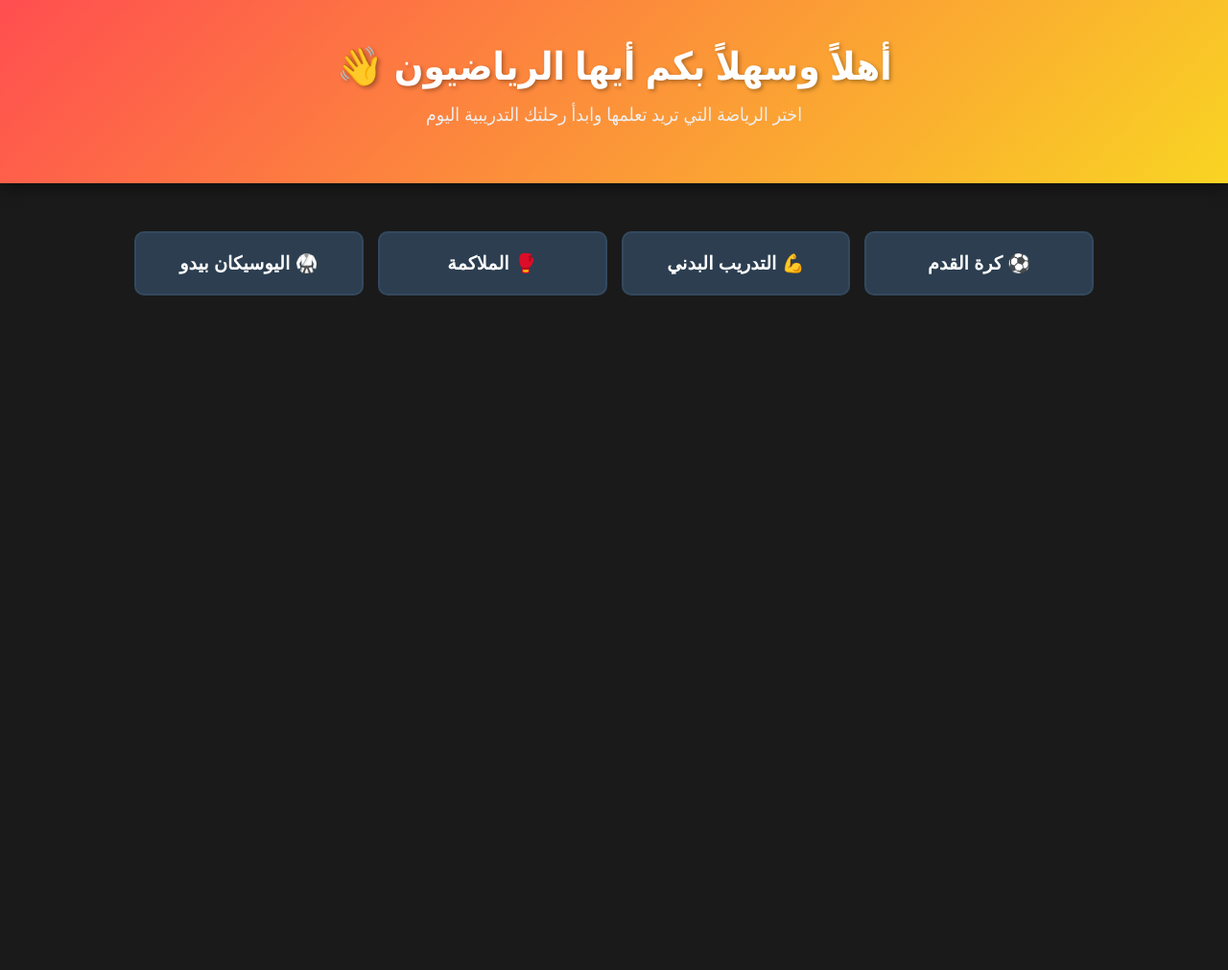
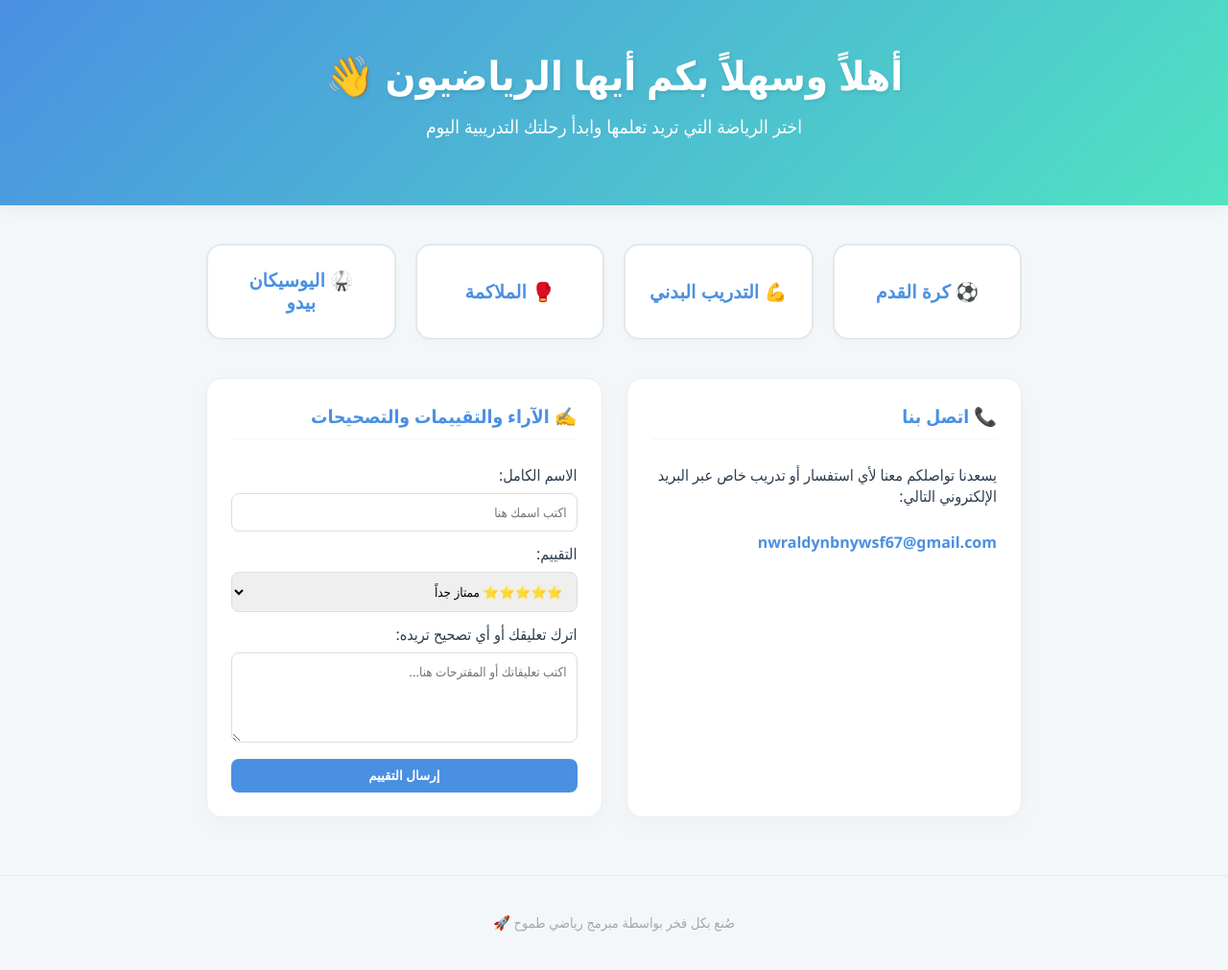
Before and after one commit to sponsnordj/4-sports-in-one-location, a plain HTML site: page index.html in a window 1280 px wide. Shown: the whole page at 96% size. Before the commit the page ends 800 px from the top, so only its background shows below. Drawn offline with Linux system fonts and the light colour scheme.

Commit message:
Update index.html

```diff
--- a/index.html
+++ b/index.html
@@ -5,106 +5,193 @@
     <meta name="viewport" content="width=device-width, initial-scale=1.0">
     <title>منصة التدريب الرياضي المتكاملة</title>
     <style>
-        /* تصميم الموقع والألوان */
+        /* تصميم الموقع بالألوان الفاتحة والهادئة */
         body {
             font-family: 'Segoe UI', Tahoma, Geneva, Verdana, sans-serif;
-            background-color: #1a1a1a;
-            color: #ffffff;
+            background-color: #f4f7f9; /* خلفية هادئة مائلة للزرقة الفاتحة */
+            color: #2c3e50; /* نصوص داكنة واضحة */
             margin: 0;
             padding: 0;
             text-align: center;
         }
         header {
-            background: linear-gradient(135deg, #ff4e50, #f9d423);
-            padding: 40px 20px;
-            box-shadow: 0 4px 15px rgba(0,0,0,0.5);
+            background: linear-gradient(135deg, #4a90e2, #50e3c2); /* ألوان قوية وهادئة */
+            padding: 50px 20px;
+            box-shadow: 0 4px 15px rgba(0,0,0,0.05);
+            color: white;
         }
         header h1 {
             margin: 0;
-            font-size: 2.5rem;
-            text-shadow: 2px 2px 4px rgba(0,0,0,0.3);
+            font-size: 2.6rem;
+            text-shadow: 1px 2px 4px rgba(0,0,0,0.1);
         }
         header p {
             font-size: 1.2rem;
-            margin-top: 10px;
-            color: #eeeeee;
+            margin-top: 12px;
+            color: #ffffff;
+            font-weight: 500;
         }
         .container {
-            max-width: 1000px;
-            margin: 30px auto;
-            padding: 20px;
+            max-width: 850px;
+            margin: 40px auto;
+            padding: 0 20px;
         }
-        /* تصميم أزرار الرياضات الرئيسية */
+        /* تصميم قائمة الأزرار الرئيسية */
         .sports-menu {
             display: grid;
-            grid-template-columns: repeat(auto-fit, minmax(200px, 1fr));
-            gap: 15px;
+            grid-template-columns: repeat(auto-fit, minmax(180px, 1fr));
+            gap: 20px;
             margin-bottom: 40px;
         }
         .sport-btn {
-            background-color: #2c3e50;
-            color: white;
-            border: 2px solid #34495e;
-            padding: 20px;
+            background-color: #ffffff;
+            color: #4a90e2;
+            border: 2px solid #e1e8ed;
+            padding: 25px;
             font-size: 1.2rem;
             font-weight: bold;
-            border-radius: 10px;
+            border-radius: 16px;
             cursor: pointer;
             transition: all 0.3s ease;
+            box-shadow: 0 4px 10px rgba(0,0,0,0.02);
         }
         .sport-btn:hover {
-            background-color: #e74c3c;
-            border-color: #e74c3c;
+            border-color: #4a90e2;
+            background-color: #f0f7ff;
             transform: translateY(-5px);
+            box-shadow: 0 8px 20px rgba(74, 144, 226, 0.1);
         }
-        /* تصميم أقسام التمارين المخفية */
+        /* زر الرجوع للرئيسية */
+        .back-btn {
+            display: none; /* مخفي في البداية */
+            background-color: #7f8c8d;
+            color: white;
+            border: none;
+            padding: 12px 25px;
+            font-size: 1rem;
+            font-weight: bold;
+            border-radius: 30px;
+            cursor: pointer;
+            margin-bottom: 25px;
+            transition: background 0.2s;
+        }
+        .back-btn:hover {
+            background-color: #95a5a6;
+        }
+        /* تصميم أقسام التمارين */
         .exercise-section {
-            display: none; /* مخفي افتراضياً ويظهر عند الضغط */
-            background-color: #2c2c2c;
-            padding: 25px;
-            border-radius: 15px;
-            border-left: 5px solid #e74c3c;
+            display: none;
+            background-color: #ffffff;
+            padding: 35px;
+            border-radius: 20px;
+            box-shadow: 0 10px 30px rgba(0,0,0,0.04);
             margin-top: 20px;
-            animation: fadeIn 0.5s ease;
-            text-align: right; /* محاذاة النص لليمين للشرح */
-        }
-        @keyframes fadeIn {
-            from { opacity: 0; transform: translateY(10px); }
-            to { opacity: 1; transform: translateY(0); }
+            text-align: right;
+            border: 1px solid #e9edf0;
         }
         .exercise-section h2 {
-            color: #f9d423;
+            color: #4a90e2;
             margin-top: 0;
             text-align: center;
+            font-size: 1.7rem;
+            border-bottom: 2px solid #f4f7f9;
+            padding-bottom: 15px;
         }
         .exercises-list {
             display: grid;
             grid-template-columns: 1fr;
             gap: 20px;
-            margin-top: 20px;
+            margin-top: 25px;
         }
         .exercise-card {
-            background-color: #383838;
-            padding: 20px;
-            border-radius: 8px;
-            border: 1px solid #444;
+            background-color: #fdfefe;
+            padding: 22px;
+            border-radius: 12px;
+            border-right: 4px solid #50e3c2;
+            border-left: 1px solid #e9edf0;
+            border-top: 1px solid #e9edf0;
+            border-bottom: 1px solid #e9edf0;
         }
         .exercise-card h3 {
-            color: #ff4e50;
+            color: #4a90e2;
             margin-top: 0;
-            margin-bottom: 10px;
+            margin-bottom: 12px;
             font-size: 1.3rem;
         }
         .exercise-card p {
-            color: #dddddd;
+            color: #5a6c7d;
             font-size: 1rem;
             line-height: 1.6;
-            margin: 0;
         }
         .exercise-card ul {
-            margin: 10px 0 0 0;
+            margin: 0;
             padding-right: 20px;
-            color: #b3b3b3;
+            color: #6a7c8d;
+        }
+        .exercise-card li {
+            margin-bottom: 8px;
+        }
+
+        /* أقسام اتصل بنا والتعليقات */
+        .meta-sections {
+            margin-top: 40px;
+            display: grid;
+            grid-template-columns: repeat(auto-fit, minmax(300px, 1fr));
+            gap: 25px;
+        }
+        .info-card {
+            background-color: #ffffff;
+            padding: 25px;
+            border-radius: 16px;
+            box-shadow: 0 8px 25px rgba(0,0,0,0.03);
+            border: 1px solid #e9edf0;
+            text-align: right;
+        }
+        .info-card h4 {
+            margin-top: 0;
+            color: #4a90e2;
+            font-size: 1.2rem;
+            border-bottom: 1px solid #f4f7f9;
+            padding-bottom: 10px;
+        }
+        .email-link {
+            display: inline-block;
+            margin-top: 10px;
+            color: #4a90e2;
+            text-decoration: none;
+            font-weight: bold;
+        }
+        /* نموذج التقييم والتعليقات */
+        .comment-form input, .comment-form textarea, .comment-form select {
+            width: 100%;
+            padding: 10px;
+            margin-top: 8px;
+            margin-bottom: 12px;
+            border: 1px solid #dcdde1;
+            border-radius: 8px;
+            font-family: inherit;
+            box-sizing: border-box;
+        }
+        .comment-form button {
+            background-color: #4a90e2;
+            color: white;
+            border: none;
+            padding: 10px 20px;
+            border-radius: 8px;
+            cursor: pointer;
+            font-weight: bold;
+            width: 100%;
+        }
+        .comment-form button:hover {
+            background-color: #357abd;
+        }
+
+        footer {
+            margin-top: 60px;
+            padding: 25px;
+            color: #a0aab2;
+            font-size: 0.9rem;
+            border-top: 1px solid #e9edf0;
         }
     </style>
 </head>
@@ -117,7 +204,9 @@
 
     <div class="container">
 
-        <div class="sports-menu">
+        <button id="backBtn" class="back-btn" onclick="goBack()">🔙 الرجوع للرئيسية</button>
+
+        <div id="sportsMenu" class="sports-menu">
             <button class="sport-btn" onclick="showSport('football')">⚽ كرة القدم</button>
             <button class="sport-btn" onclick="showSport('fitness')">💪 التدريب البدني</button>
             <button class="sport-btn" onclick="showSport('boxing')">🥊 الملاكمة</button>
@@ -237,17 +326,74 @@
             </div>
         </div>
 
+        <div class="meta-sections">
+
+            <div class="info-card">
+                <h4>📞 اتصل بنا</h4>
+                <p>يسعدنا تواصلكم معنا لأي استفسار أو تدريب خاص عبر البريد الإلكتروني التالي:</p>
+                <a href="mailto:nwraldynbnywsf67@gmail.com" class="email-link">nwraldynbnywsf67@gmail.com</a>
+            </div>
+
+            <div class="info-card">
+                <h4>✍️ الآراء والتقييمات والتصحيحات</h4>
+                <form class="comment-form" onsubmit="alert('شكراً لتقييمك! تم إرسال تعليقك بنجاح.'); return false;">
+                    <label>الاسم الكامل:</label>
+                    <input type="text" placeholder="اكتب اسمك هنا" required>
+
+                    <label>التقييم:</label>
+                    <select required>
+                        <option value="5">⭐⭐⭐⭐⭐ ممتاز جداً</option>
+                        <option value="4">⭐⭐⭐⭐ جيد جداً</option>
+                        <option value="3">⭐⭐⭐ جيد</option>
+                        <option value="2">⭐⭐ مقبول</option>
+                        <option value="1">⭐ ضعيف</option>
+                    </select>
+
+                    <label>اترك تعليقك أو أي تصحيح تريده:</label>
+                    <textarea rows="4" placeholder="اكتب تعليقاتك أو المقترحات هنا..." required></textarea>
+
+                    <button type="submit">إرسال التقييم</button>
+                </form>
+            </div>
+
+        </div>
+
     </div>
+
+    <footer>
+        <p>صُنع بكل فخر بواسطة مبرمج رياضي طموح 🚀</p>
+    </footer>
 
     <script>
         function showSport(sportId) {
-            // إخفاء جميع الأقسام أولاً
+            // 1. إخفاء قائمة الأزرار الرئيسية بالكامل
+            document.getElementById('sportsMenu').style.display = 'none';
+
+            // 2. إخفاء أي أقسام تمارين أخرى احتياطاً
             var sections = document.getElementsByClassName('exercise-section');
             for (var i = 0; i < sections.length; i++) {
                 sections[i].style.display = 'none';
             }
-            // إظهار القسم الذي تم اختياره
+
+            // 3. إظهار القسم الرياضي الذي تم ضغطه
             document.getElementById(sportId).style.display = 'block';
+
+            // 4. إظهار زر "الرجوع للرئيسية"
+            document.getElementById('backBtn').style.display = 'inline-block';
+        }
+
+        function goBack() {
+            // 1. إخفاء جميع أقسام التمارين
+            var sections = document.getElementsByClassName('exercise-section');
+            for (var i = 0; i < sections.length; i++) {
+                sections[i].style.display = 'none';
+            }
+
+            // 2. إخفاء زر الرجوع نفسه
+            document.getElementById('backBtn').style.display = 'none';
+
+            // 3. إعادة إظهار قائمة أزرار الرياضات الأربعة الرئيسية
+            document.getElementById('sportsMenu').style.display = 'grid';
         }
     </script>
 
```
